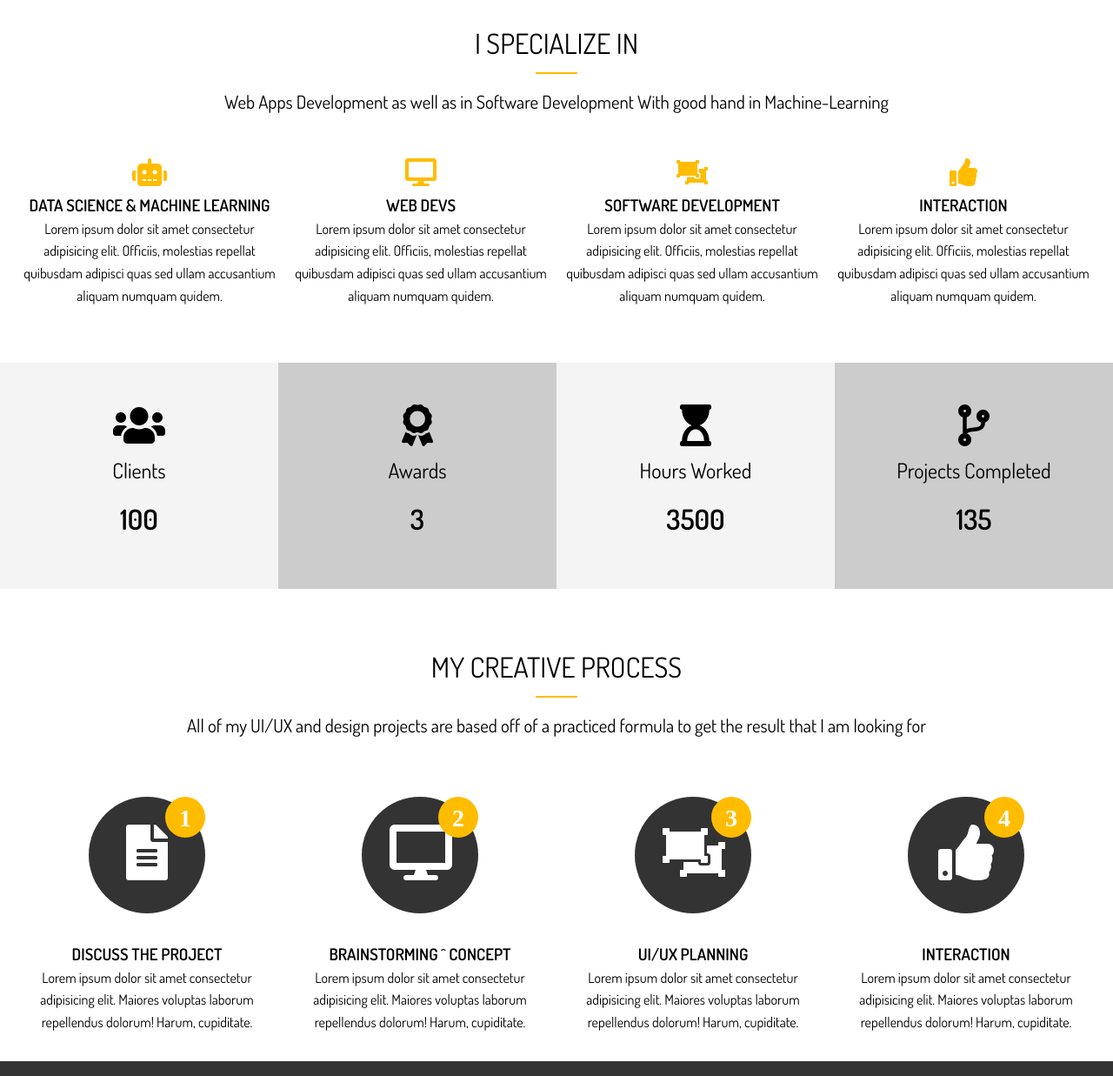
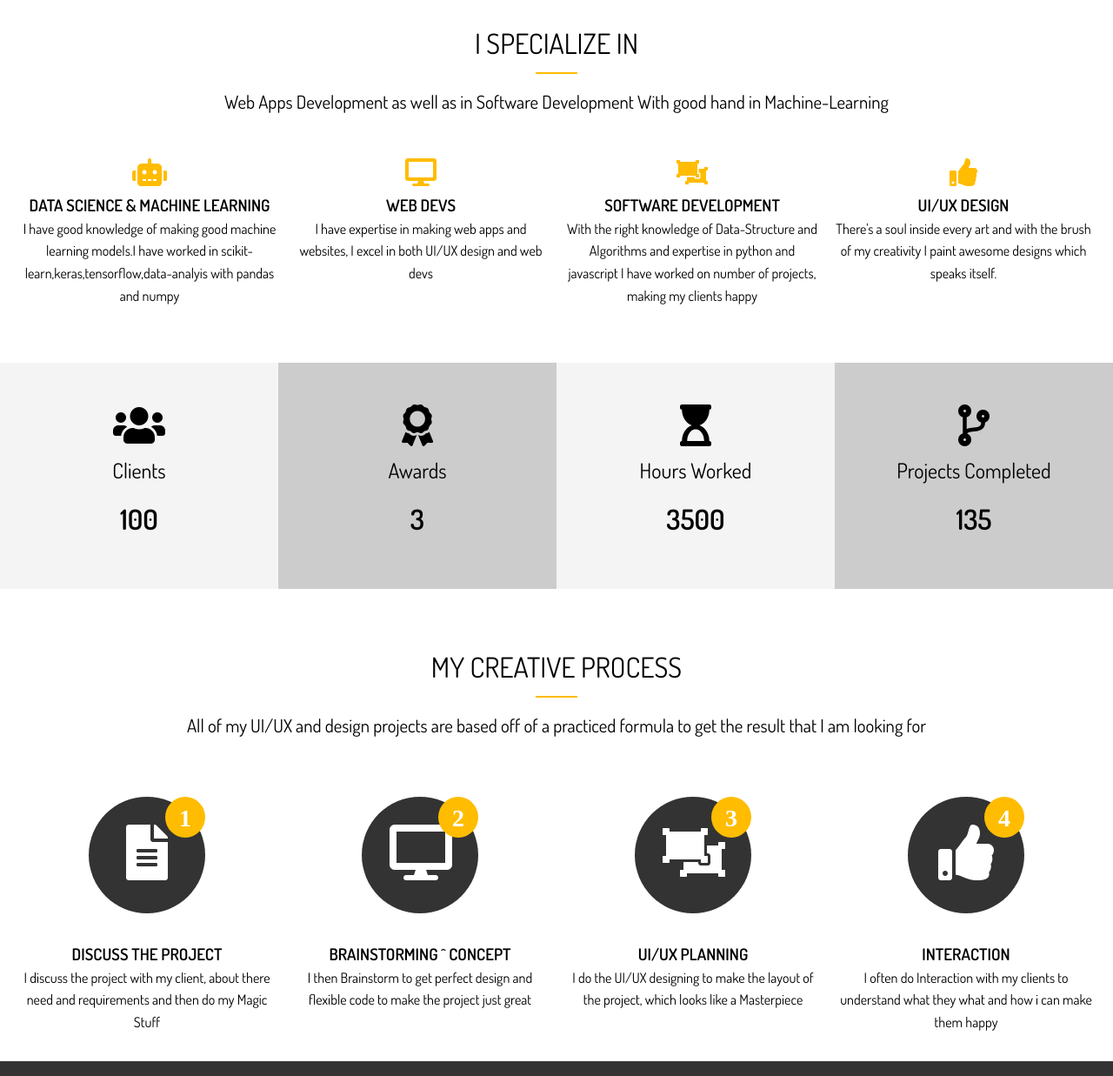
Before and after one commit to deeplove1999/portfolio, a website: page dist/index.html in a window 1280 px wide. Shown: the part 808-2045 px from the top of the page at 87% size. Drawn offline with Linux system fonts and the light colour scheme.

Commit message:
'commit'

```diff
--- a/dist/index.html
+++ b/dist/index.html
@@ -44,36 +44,28 @@
               <i class="fas fa-robot fa-2x"></i>
               <h3>Data Science & Machine Learning</h3>
               <p>
-                Lorem ipsum dolor sit amet consectetur adipisicing elit. Officiis,
-                molestias repellat quibusdam adipisci quas sed ullam accusantium
-                aliquam numquam quidem.
+                I have good knowledge of making good machine learning models.I have worked in scikit-learn,keras,tensorflow,data-analyis with pandas and numpy
               </p>
             </div>
             <div>
               <i class="fas fa-desktop fa-2x"></i>
               <h3>Web Devs</h3>
               <p>
-                Lorem ipsum dolor sit amet consectetur adipisicing elit. Officiis,
-                molestias repellat quibusdam adipisci quas sed ullam accusantium
-                aliquam numquam quidem.
+                I have expertise in making web apps and websites, I excel in both UI/UX design and web devs
               </p>
             </div>
             <div>
               <i class="fas fa-object-ungroup fa-2x"></i>
               <h3>Software Development</h3>
               <p>
-                Lorem ipsum dolor sit amet consectetur adipisicing elit. Officiis,
-                molestias repellat quibusdam adipisci quas sed ullam accusantium
-                aliquam numquam quidem.
+                With the right knowledge of Data-Structure and Algorithms and expertise in python and javascript I have worked on number of projects, making my clients happy
               </p>
             </div>
             <div>
               <i class="fas fa-thumbs-up fa-2x"></i>
-              <h3>Interaction</h3>
+              <h3>UI/UX Design</h3>
               <p>
-                Lorem ipsum dolor sit amet consectetur adipisicing elit. Officiis,
-                molestias repellat quibusdam adipisci quas sed ullam accusantium
-                aliquam numquam quidem.
+                There's a soul inside every art and with the brush of my creativity I paint awesome designs which speaks itself.
               </p>
             </div>
           </div>
@@ -132,8 +124,7 @@
               </i>
               <h3>Discuss The Project</h3>
               <p>
-                Lorem ipsum dolor sit amet consectetur adipisicing elit. Maiores
-                voluptas laborum repellendus dolorum! Harum, cupiditate.
+                I discuss the project with my client, about there need and requirements and then do my Magic Stuff
               </p>
             </div>
             <div>
@@ -142,8 +133,7 @@
               </i>
               <h3>Brainstorming ^ Concept</h3>
               <p>
-                Lorem ipsum dolor sit amet consectetur adipisicing elit. Maiores
-                voluptas laborum repellendus dolorum! Harum, cupiditate.
+                I then Brainstorm to get perfect design and flexible code to make the project just great
               </p>
             </div>
             <div>
@@ -152,8 +142,7 @@
               </i>
               <h3>UI/UX Planning</h3>
               <p>
-                Lorem ipsum dolor sit amet consectetur adipisicing elit. Maiores
-                voluptas laborum repellendus dolorum! Harum, cupiditate.
+                I do the UI/UX designing to make the layout of the project, which looks like a Masterpiece
               </p>
             </div>
             <div>
@@ -162,8 +151,7 @@
               </i>
               <h3>Interaction</h3>
               <p>
-                Lorem ipsum dolor sit amet consectetur adipisicing elit. Maiores
-                voluptas laborum repellendus dolorum! Harum, cupiditate.
+                I often do Interaction with my clients to understand what they what and how i can make them happy
               </p>
             </div>
           </div>
```
Also changed, not shown: dist/about.html (+5 -12 lines).
